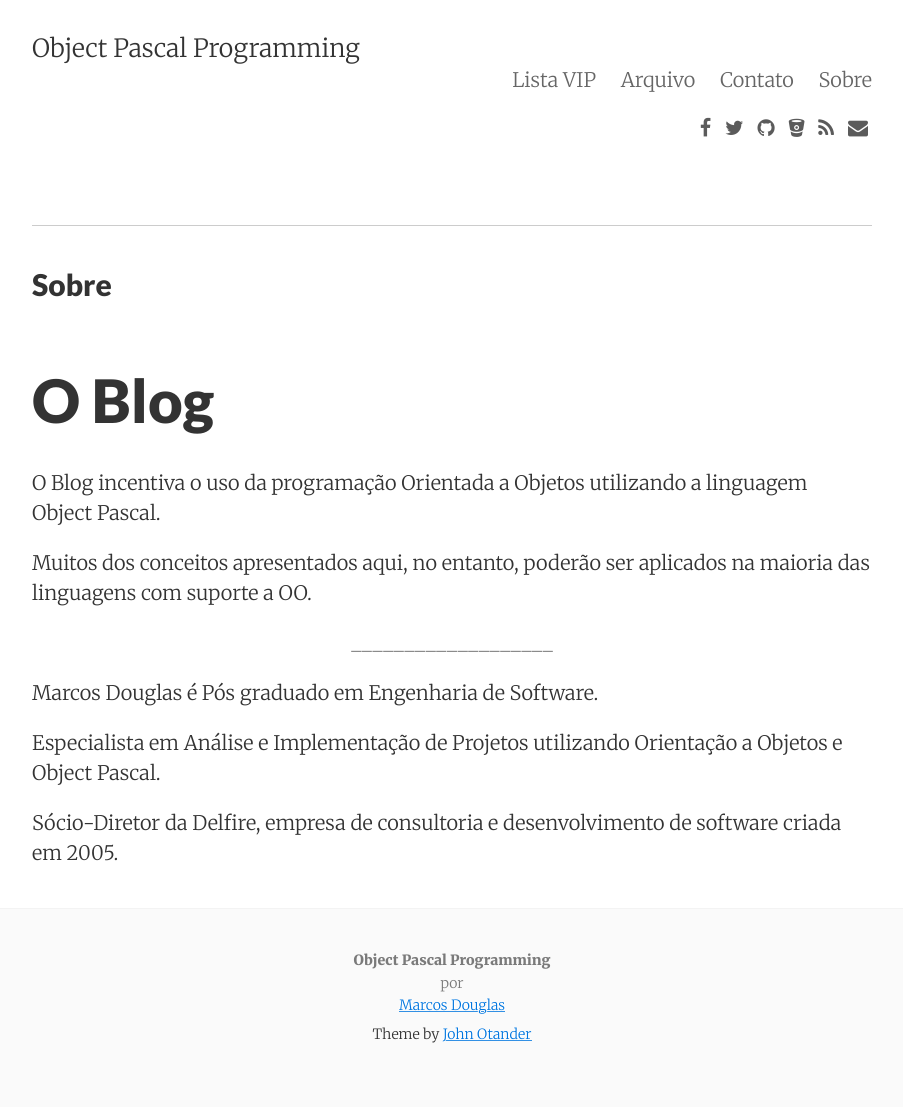
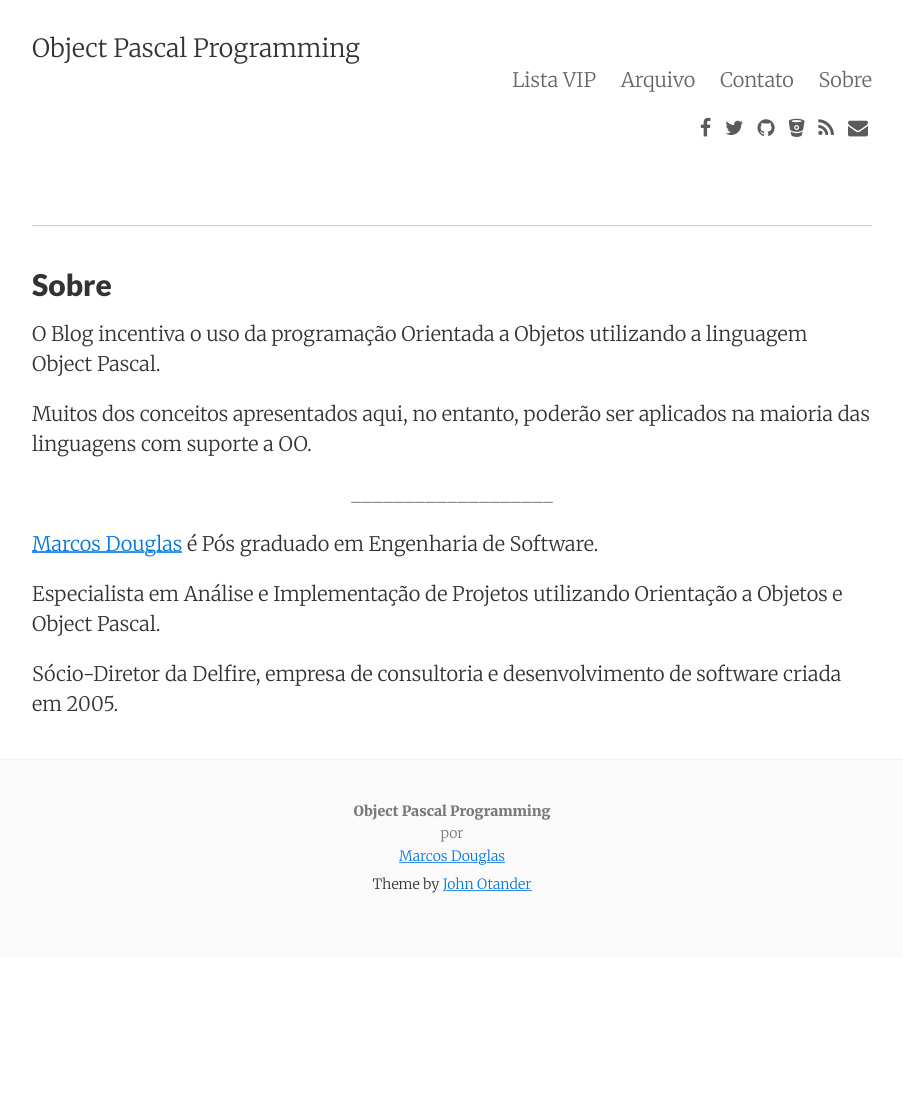
Before and after one commit to mdbs99/opp, a Jekyll site: the page built from about.md, in a window 1280 px wide. Shown: the whole page, without its empty margins (188-1091 px from the left). Built offline with Jekyll 4.4.1, drawn with Linux system fonts in a browser that asks for light colours; nearby versions of some CDN libraries; after the commit the page ends 957 px from its top, so only the background shows below that; some of the changed lines change nothing that is shown.

Commit message:
Pequenas alterações.

```diff
--- a/_includes/footer.html
+++ b/_includes/footer.html
@@ -1,11 +1,11 @@
-<footer class="center">
+  <footer class="center">
   <div class="measure">
     <small>
       <strong>Object Pascal Programming</strong>
       <br/>
       por
       <br/>
-      <a href="/sobre/">Marcos Douglas</a>
+      <a href="{{site.baseurl}}/about/">Marcos Douglas</a>
       <p/>
       Theme by <a href="http://johnotander.com">John Otander</a>
       <br>
--- a/about.md
+++ b/about.md
@@ -3,8 +3,6 @@ layout: page
 title: Sobre
 permalink: /about/
 ---
-
-#O Blog
 
 O Blog incentiva o uso da programação Orientada a Objetos
 utilizando a linguagem Object Pascal.
@@ -16,7 +14,7 @@ ser aplicados na maioria das linguagens com suporte a OO.
 ___________________
 </center>
 <p />
-Marcos Douglas é Pós graduado em Engenharia de Software.
+<a href="http://github.com/mdbs99/" target="_blank">Marcos Douglas</a> é Pós graduado em Engenharia de Software.
 
 Especialista em Análise e Implementação de
 Projetos utilizando Orientação a Objetos e Object Pascal.
```
